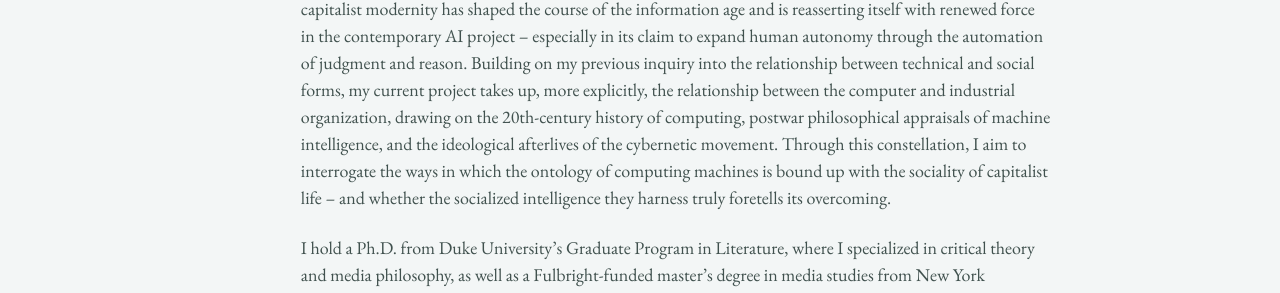
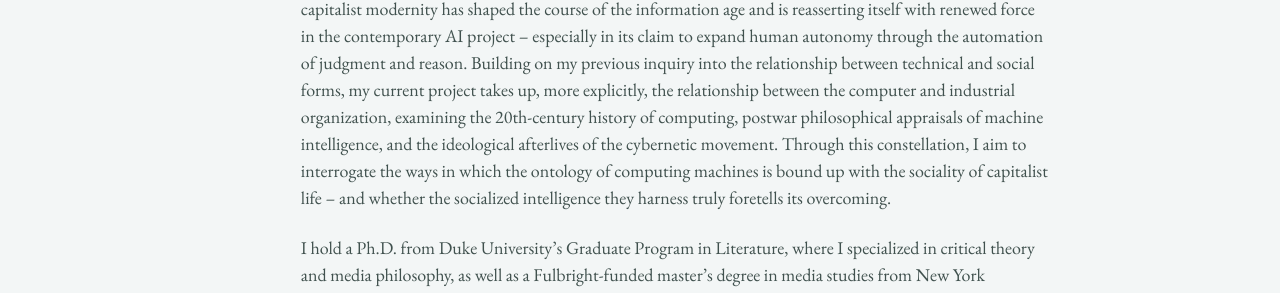
Before and after one commit to epujol90/epujol90.github.io, a Jekyll site: the page built from _pages/about.md, in a window 1280 px wide and 1255 px high. Shown: the part 599-892 px from the top of the window. Built offline with Jekyll 4.4.1, drawn with Linux system fonts in a browser that asks for light colours; some web fonts are replaced; a script bundle is joined from its source files by our own code; library files that are not in the unit come from our copies; some of the changed text lies outside the part shown.

Commit message:
Update about.md

```diff
--- a/_pages/about.md
+++ b/_pages/about.md
@@ -10,6 +10,6 @@ I am a scholar of technology, media, and aesthetics trained in continental philo
 
 My doctoral research centered on the _longue durée_ of industrial modernity and what the early Frankfurt School theorists called “instrumental reason,” tracing its roots to the nineteenth century. My dissertation, _Karl Marx, Philosopher of Technics: Critique, Alienation, and the Materiality of Social Power_, grounded this inquiry in the mid-19th-century debates on technology and political economy central to the first critical appraisals of industrialization -- including Marx's decisive intervention. Drawing on understudied materials from the _Marx-Engels Gesamtausgabe_ (MEGA²), I reconstructed how Marx came to understand the relationship between capitalism and the modern technical system, against the backdrop of a techno-determinist common sense emerging from the Industrial Revolution. Contrary to prevailing economicist and productivist readings, I argued that Marx theorized industrial development and its constitutive mechanism -- the “subsumption” of the labor process by capital -- as an alienated organization of human-technical relations, whereby capitalist power becomes embedded in the very conditions of human life.
 
-As I revise this work into a monograph, my ongoing research traces how "subsumption" as a core dynamic of capitalist modernity has shaped the course of the information age and is reasserting itself with renewed force in the contemporary AI project -- especially in its claim to expand human autonomy through the automation of judgment and reason. Building on my previous inquiry into the relationship between technical and social forms, my current project takes up, more explicitly, the relationship between the computer and industrial organization, drawing on the 20th-century history of computing, postwar philosophical appraisals of machine intelligence, and the ideological afterlives of the cybernetic movement. Through this constellation, I aim to interrogate the ways in which the ontology of computing machines is bound up with the sociality of capitalist life -- and whether the socialized intelligence they harness truly foretells its overcoming.
+As I revise this work into a monograph, my ongoing research traces how "subsumption" as a core dynamic of capitalist modernity has shaped the course of the information age and is reasserting itself with renewed force in the contemporary AI project -- especially in its claim to expand human autonomy through the automation of judgment and reason. Building on my previous inquiry into the relationship between technical and social forms, my current project takes up, more explicitly, the relationship between the computer and industrial organization, examining the 20th-century history of computing, postwar philosophical appraisals of machine intelligence, and the ideological afterlives of the cybernetic movement. Through this constellation, I aim to interrogate the ways in which the ontology of computing machines is bound up with the sociality of capitalist life -- and whether the socialized intelligence they harness truly foretells its overcoming.
 
 I hold a Ph.D. from Duke University’s Graduate Program in Literature, where I specialized in critical theory and media philosophy, as well as a Fulbright-funded master’s degree in media studies from New York University. I received my undergraduate training in Spain, where I completed two degrees in philosophy (UNED) and fine art (University of Barcelona). I am currently an affiliated researcher with the Historical Materialism Studies Group of the Societat Catalana de Filosofia -- the philosophy section of the Institut d’Estudis Catalans, the highest academic body for the Catalan language and culture. Alongside my research, I have developed substantive experience in writing pedagogy, including two years of writing center practice at Duke’s Thompson Writing Studio and teaching writing-intensive courses on media theory, philosophy of technology, and the history and politics of AI.
```
